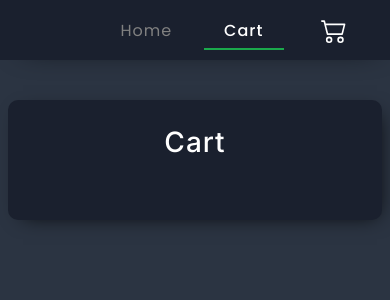
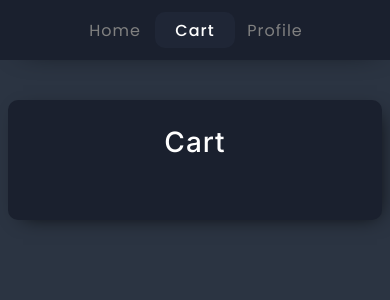
Before and after one commit to akshatatray/daily-hub, a React (Create React App) app: page /cart in a window 390 px wide. Shown: the top 300 px of the page. Built offline with nearby package versions, Linux system fonts and the light colour scheme.

Commit message:
UI Fixes

```diff
--- a/src/Components/Item/ItemCard.css
+++ b/src/Components/Item/ItemCard.css
@@ -2,7 +2,7 @@
      position: relative;
      width: calc(100% - 20px);
      max-width: 450px;
-     height: 190px;
+     height: 170px;
      margin: 10px auto;
      border-radius: 5px;
      background-color: var(--card);
@@ -19,8 +19,8 @@
      position: absolute;
      margin: 0;
      top: 10px;
-     right: 10px;
-     width: 220px;
+     left: 125px;
+     width: 65%;
      text-overflow: ellipsis;
      overflow: hidden;
      white-space: nowrap;
@@ -33,8 +33,8 @@
      position: absolute;
      margin: 0;
      top: 55px;
-     right: 10px;
-     width: 220px;
+     left: 125px;
+     width: 65%;
      text-overflow: ellipsis;
      display: -webkit-box;
      -webkit-line-clamp: 4;
@@ -49,8 +49,8 @@
      position: absolute;
      margin: 0;
      bottom: 10px;
-     right: 10px;
-     width: 220px;
+     left: 125px;
+     width: 65%;
      font-size: var(--bodyTxt);
      font-family: var(--overpassFont);
      font-weight: normal;
@@ -122,6 +122,12 @@
 }
 
 @media (max-width: 450px) {
+     .ItemCard {
+          height: 160px;
+     }
+     .itemName, .itemPrice, .description {
+          left: 110px;
+     }
      .itemImage {
           height: 85px;
           width: 85px;
--- a/src/Components/Navbar/Navbar.css
+++ b/src/Components/Navbar/Navbar.css
@@ -39,20 +39,24 @@
      display: flex;
      flex-direction: column;
      justify-content: center;
+     border-radius: var(--bdRd);
      transition: all .3s ease;
 }
 .nav-link:hover {
      color: rgb(230, 230, 230);
+     border-radius: var(--bdRd);
+     background-color: #212838d7;
 }
 .active-nav-link {
      color: white;
      font-weight: 500;
-     border-bottom: 2px solid var(--btnColor);
+     border-radius: var(--bdRd);
+     background-color: #212838d7;
 }
 .cartWithQuant {
      position: absolute;
      top: -5px;
-     left: 15px;
+     left: 60px;
      width: 1.5em;
      height: 1.5em;
      border-radius: 50%;
@@ -75,10 +79,10 @@
      justify-content: center;
 }
 @media (max-width: 450px) {
-     .left, .right {
-          flex: 1;
+     .center {
+          flex: 3;
      }
-     .center {
+     .right, .left {
           flex: 2;
      }
 }
--- a/src/Components/Navbar/Navbar.jsx
+++ b/src/Components/Navbar/Navbar.jsx
@@ -1,13 +1,15 @@
-import React from 'react';
-import './Navbar.css';
+import React from "react";
+import "./Navbar.css";
 
-import { NavLink, Link } from 'react-router-dom';
-import { connect } from 'react-redux';
+import { NavLink } from "react-router-dom";
+import { connect } from "react-redux";
 
 const Navbar = (props) => {
   return (
     <div className="Navbar">
-         <div className="left"></div>
+      <div className="left">
+
+      </div>
       <div className="center">
         <ul className="nav">
           <NavLink
@@ -24,44 +26,34 @@ const Navbar = (props) => {
             to="/cart"
             exact
           >
-               <li className="nav-item">Cart</li>
+            <li className="nav-item">
+              {props.cart?.length ? (
+                <div className="cartWithQuant">{props.cart?.length}</div>
+              ) : (
+                <span></span>
+              )}
+              Cart
+            </li>
+          </NavLink>
+          <NavLink
+            className="nav-link"
+            activeClassName="active-nav-link"
+            to="/profile"
+            exact
+          >
+            <li className="nav-item">Profile</li>
           </NavLink>
         </ul>
       </div>
-         <div className="right">
-          <Link to="/cart" className="cart-link">
-           {
-               props.cart?.length ? (
-                    <div className="cartWithQuant">
-                         { props.cart?.length }
-                    </div>
-               ) : (
-               <span></span>
-               )
-           }
-           <svg
-             width="26px"
-             height="26px"
-             viewBox="0 0 16 16"
-             class="bi bi-cart2"
-             fill="white"
-             xmlns="http://www.w3.org/2000/svg"
-           >
-             <path
-               fill-rule="evenodd"
-               d="M0 2.5A.5.5 0 0 1 .5 2H2a.5.5 0 0 1 .485.379L2.89 4H14.5a.5.5 0 0 1 .485.621l-1.5 6A.5.5 0 0 1 13 11H4a.5.5 0 0 1-.485-.379L1.61 3H.5a.5.5 0 0 1-.5-.5zM3.14 5l1.25 5h8.22l1.25-5H3.14zM5 13a1 1 0 1 0 0 2 1 1 0 0 0 0-2zm-2 1a2 2 0 1 1 4 0 2 2 0 0 1-4 0zm9-1a1 1 0 1 0 0 2 1 1 0 0 0 0-2zm-2 1a2 2 0 1 1 4 0 2 2 0 0 1-4 0z"
-             />
-           </svg>
-          </Link>
-         </div>
+      <div className="right"></div>
     </div>
   );
-}
+};
 
 const mapStateWithProps = (state) => {
   return {
     cart: state.cart,
-     }
-}
+  };
+};
 
-export default connect(mapStateWithProps) (Navbar);
+export default connect(mapStateWithProps)(Navbar);
```
Also changed, not shown: 1 other file (tests, documents, lock files or other folders). Lines whose indentation alone changed are shown as unchanged.
